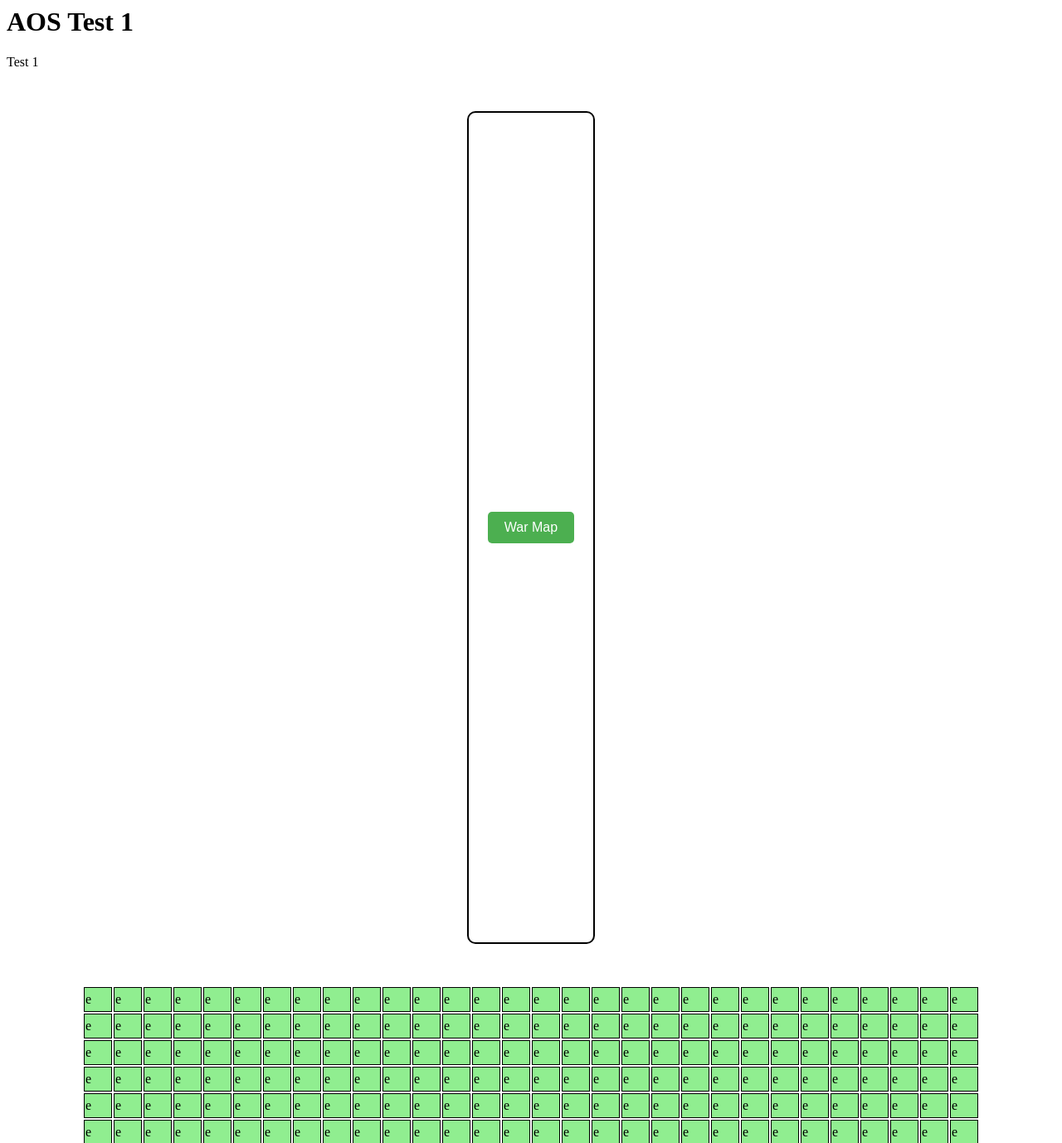
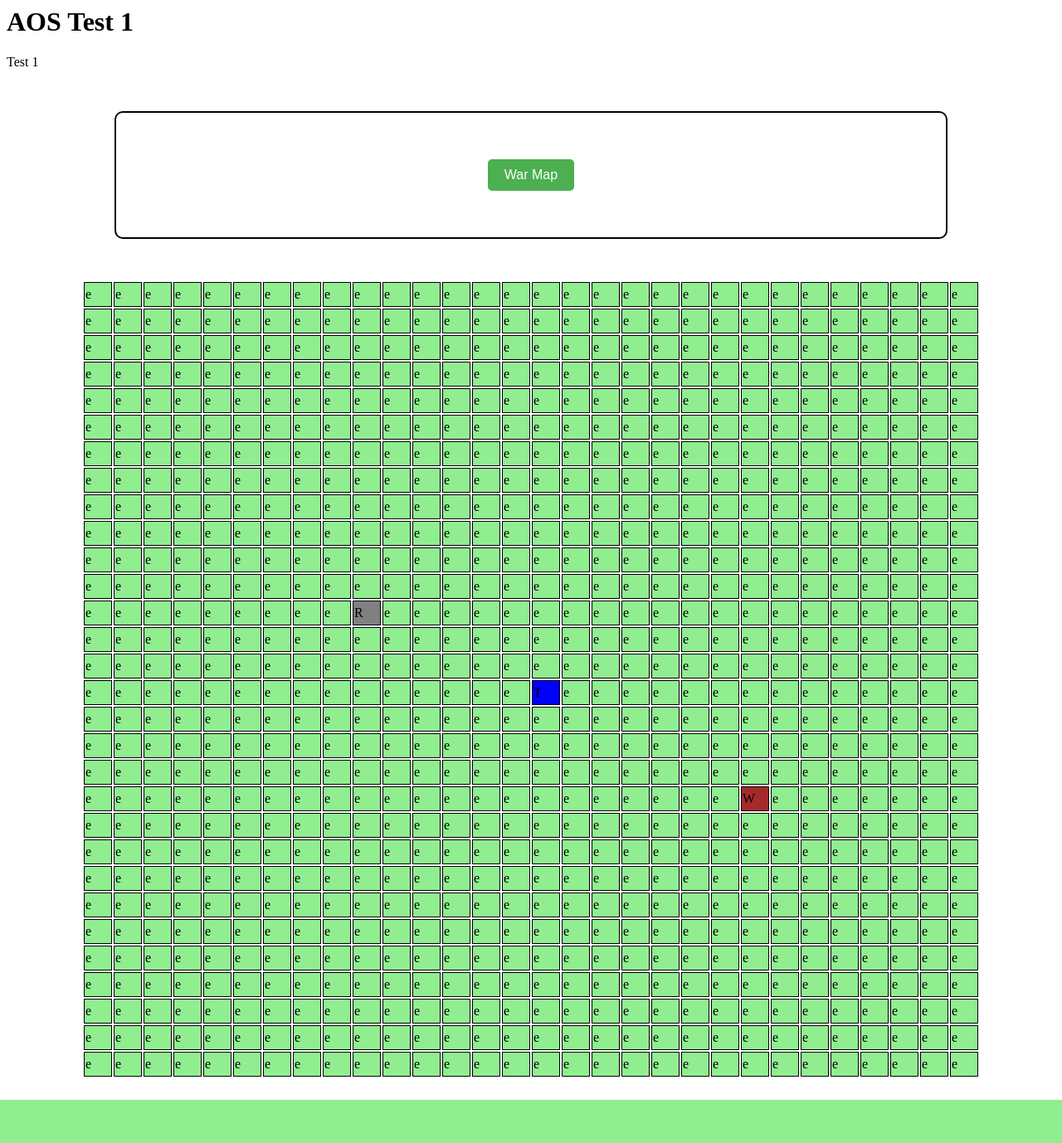
Before and after one commit to Gianeh/Web_app_testing, a PHP site: page / in a window 1280 px wide. Shown: the top 1378 px of the page at 83% size. After the commit the page ends 1326 px from the top, so only its background shows below. Run offline with PHP 8.4, Linux system fonts and the light colour scheme.

Commit message:
better better looking

```diff
--- a/index.php
+++ b/index.php
@@ -4,8 +4,8 @@
     <title>AOS Test 1</title>
     <style>
         .container {
-            width:150px;
-            height: 1000px;
+            width:1000px;
+            height: 150px;
             border: 2px solid black;
             border-radius: 10px;
             display: flex;
```
